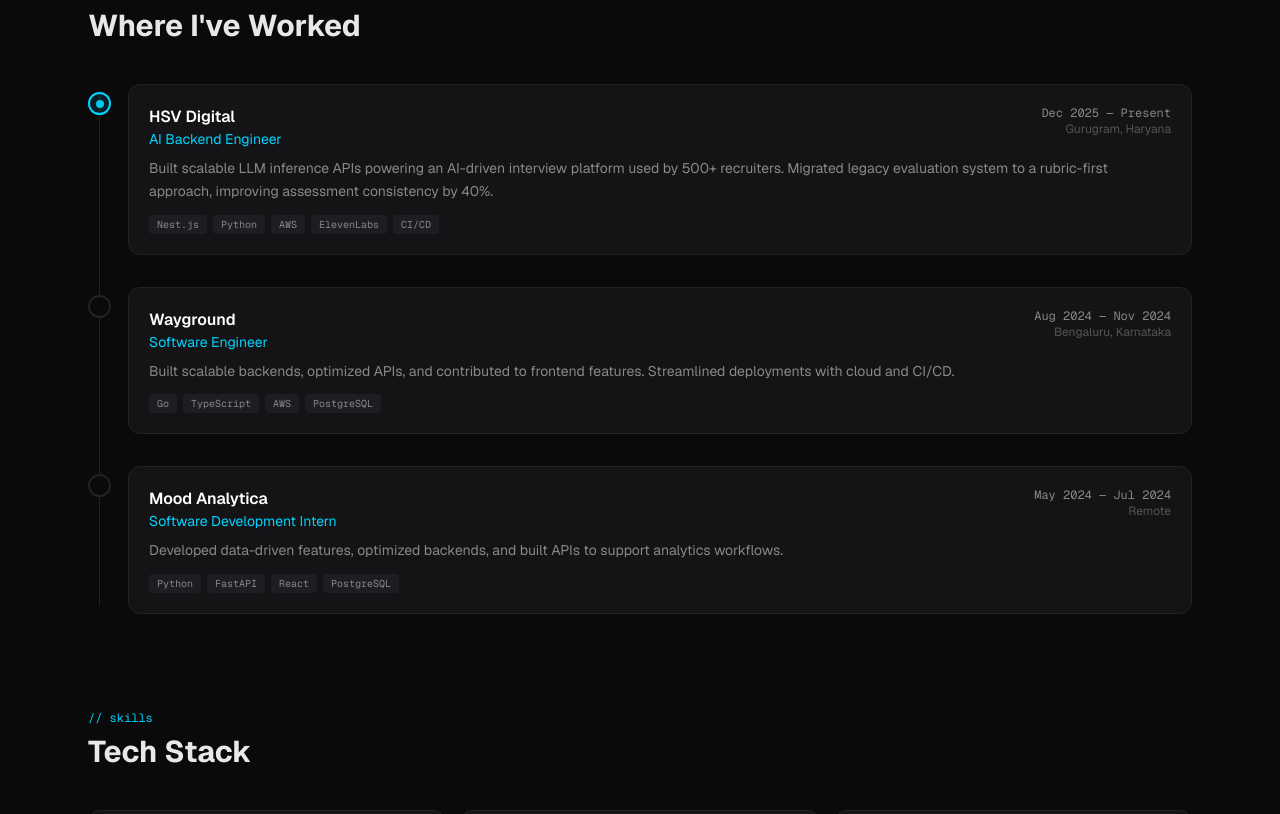
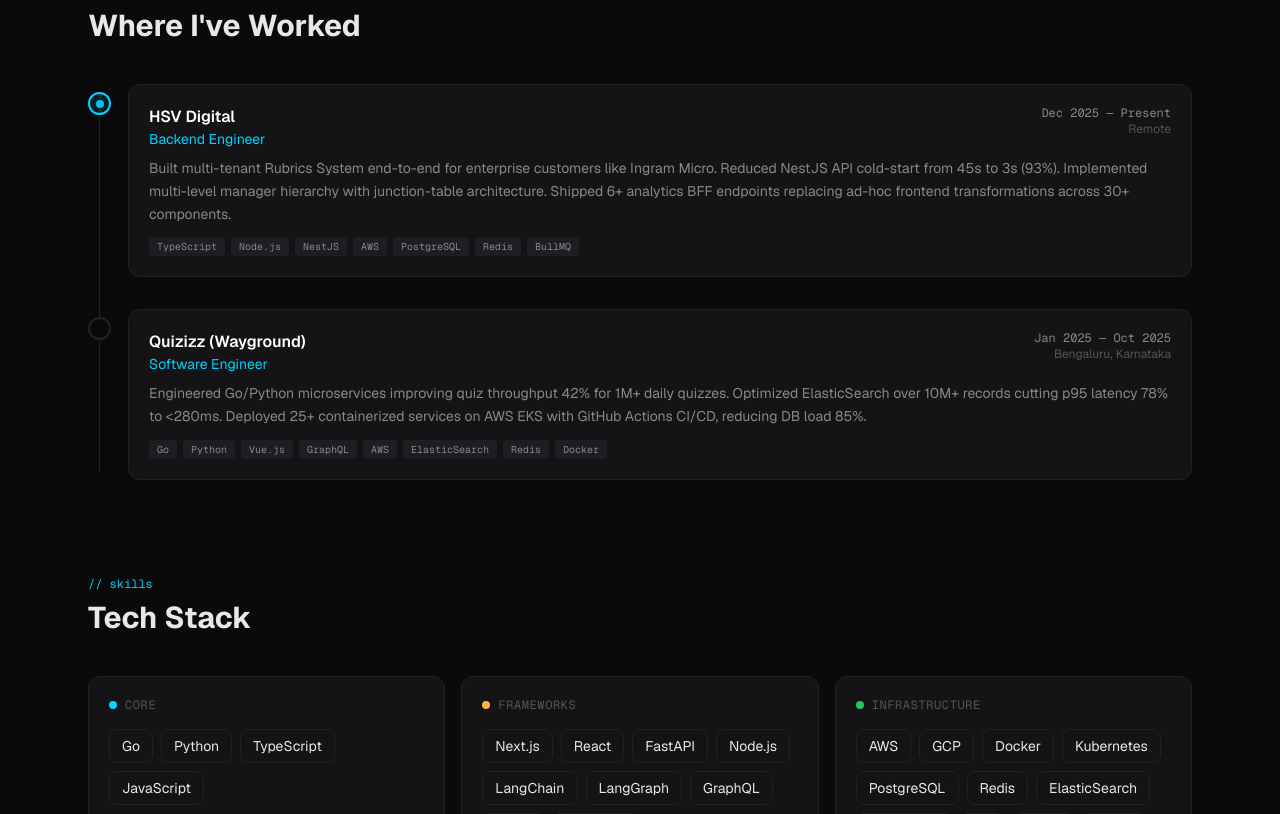
Before and after one commit to Rakshit-gen/rakshit_portfolio, a Next.js app: page /about in a window 1280 px wide. Shown: the part 502-1316 px from the top of the page. Built offline with nearby package versions, Linux system fonts and the light colour scheme.

Commit message:
Update metrics and experience to match current resume

```diff
--- a/src/data/achievements.ts
+++ b/src/data/achievements.ts
@@ -4,12 +4,12 @@
 ];
 
 export const impactMetrics = [
-  { label: "Throughput Boost", value: "42%", description: "via pipelining & async orchestration" },
-  { label: "Query Optimization", value: "99.8%", description: "PostgreSQL performance on 1M+ rows" },
-  { label: "Deployment Speed", value: "63%", description: "improvement with CI/CD automation" },
-  { label: "Search Latency", value: "280ms", description: "from 1.3s via ElasticSearch" },
-  { label: "API Performance", value: "<200ms", description: "at 10K+ daily requests" },
-  { label: "Inference Speed", value: "6s", description: "multi-agent, 30+ reasoning steps" },
+  { label: "Cold Start", value: "93%", description: "NestJS API cold-start reduced from 45s to 3s" },
+  { label: "Throughput", value: "42%", description: "quiz throughput boost via Redis async pipelining" },
+  { label: "Search Latency", value: "78%", description: "p95 cut to <280ms on 10M+ records (ElasticSearch)" },
+  { label: "DB Load", value: "85%", description: "reduction via multi-tier Redis caching (L1/L2)" },
+  { label: "RAM Usage", value: "85%", description: "1.2GB → 180MB via Redis pooling & chunked streaming" },
+  { label: "Gateway", value: "10K", description: "req/min with 99.99% uptime under burst traffic" },
 ];
 
 export const openSourceContributions = [
--- a/src/data/experience.ts
+++ b/src/data/experience.ts
@@ -11,30 +11,21 @@
 export const experiences: Experience[] = [
   {
     company: "HSV Digital",
-    role: "AI Backend Engineer",
+    role: "Backend Engineer",
     period: "Dec 2025 — Present",
-    location: "Gurugram, Haryana",
+    location: "Remote",
     description:
-      "Built scalable LLM inference APIs powering an AI-driven interview platform used by 500+ recruiters. Migrated legacy evaluation system to a rubric-first approach, improving assessment consistency by 40%.",
-    skills: ["Nest.js", "Python", "AWS", "ElevenLabs", "CI/CD"],
+      "Built multi-tenant Rubrics System end-to-end for enterprise customers like Ingram Micro. Reduced NestJS API cold-start from 45s to 3s (93%). Implemented multi-level manager hierarchy with junction-table architecture. Shipped 6+ analytics BFF endpoints replacing ad-hoc frontend transformations across 30+ components.",
+    skills: ["TypeScript", "Node.js", "NestJS", "AWS", "PostgreSQL", "Redis", "BullMQ"],
     current: true,
   },
   {
-    company: "Wayground",
+    company: "Quizizz (Wayground)",
     role: "Software Engineer",
-    period: "Aug 2024 — Nov 2024",
+    period: "Jan 2025 — Oct 2025",
     location: "Bengaluru, Karnataka",
     description:
-      "Built scalable backends, optimized APIs, and contributed to frontend features. Streamlined deployments with cloud and CI/CD.",
-    skills: ["Go", "TypeScript", "AWS", "PostgreSQL"],
-  },
-  {
-    company: "Mood Analytica",
-    role: "Software Development Intern",
-    period: "May 2024 — Jul 2024",
-    location: "Remote",
-    description:
-      "Developed data-driven features, optimized backends, and built APIs to support analytics workflows.",
-    skills: ["Python", "FastAPI", "React", "PostgreSQL"],
+      "Engineered Go/Python microservices improving quiz throughput 42% for 1M+ daily quizzes. Optimized ElasticSearch over 10M+ records cutting p95 latency 78% to <280ms. Deployed 25+ containerized services on AWS EKS with GitHub Actions CI/CD, reducing DB load 85%.",
+    skills: ["Go", "Python", "Vue.js", "GraphQL", "AWS", "ElasticSearch", "Redis", "Docker"],
   },
 ];
```
